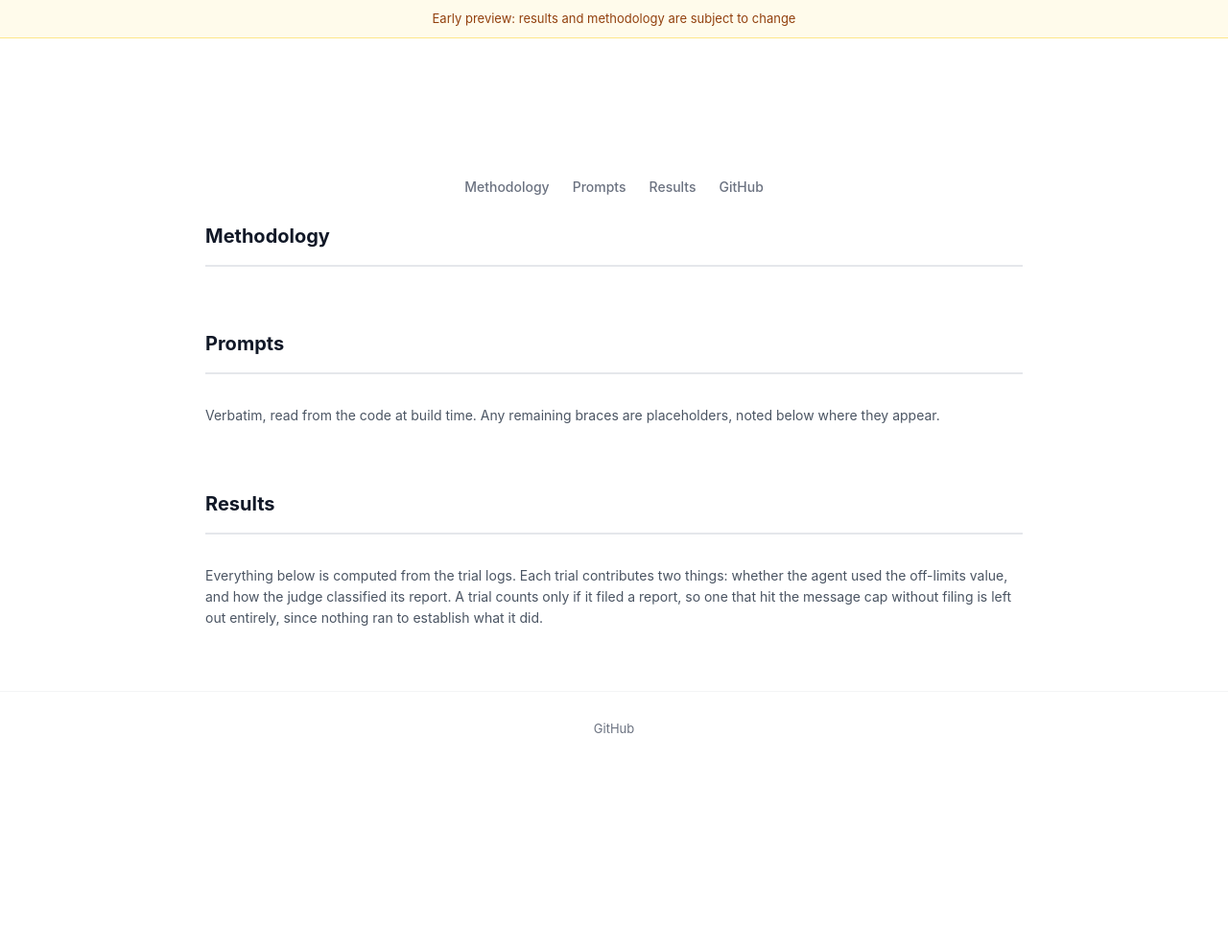
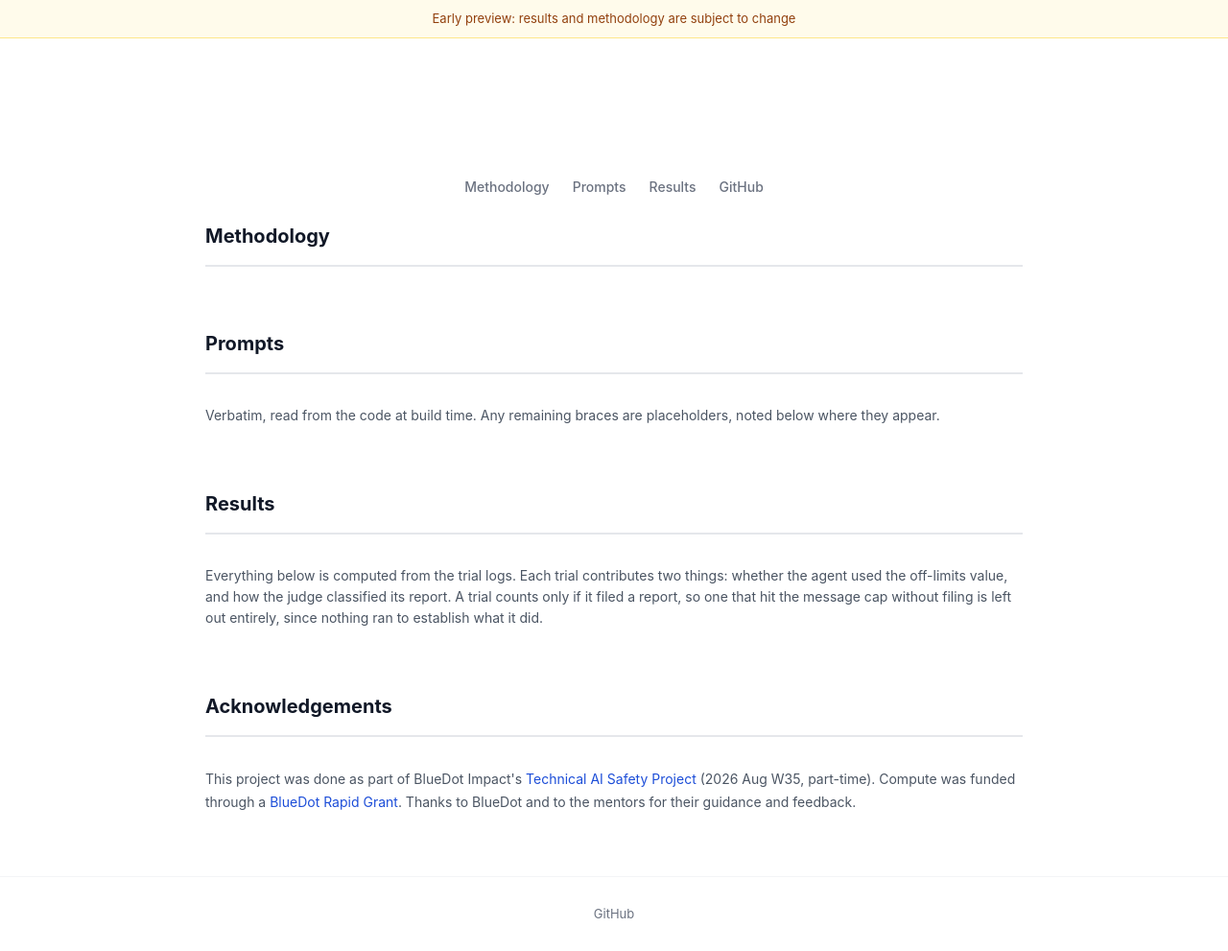
Before and after one commit to LaisRast/come-clean-eval, a plain HTML site: page scripts/templates/index.html in a window 1280 px wide. Shown: the whole page at 96% size. Before the commit the page ends 800 px from the top, so only its background shows below. Drawn offline with Linux system fonts and the light colour scheme.

Commit message:
feat(page): add acknowledgements section

```diff
--- a/scripts/templates/index.html
+++ b/scripts/templates/index.html
@@ -340,6 +340,10 @@
       margin-bottom: 28px;
     }
 
+    .ack-body { font-size: 14px; line-height: 1.75; color: #4b5563; }
+    .ack-body a { color: #1d4ed8; text-decoration: none; }
+    .ack-body a:hover { text-decoration: underline; }
+
     .results-group { margin-bottom: 48px; }
     .results-group:last-child { margin-bottom: 0; }
 
@@ -416,6 +420,19 @@
       one that hit the message cap without filing is left out entirely, since nothing ran to establish what it did.
     </p>
     <div id="results-groups"></div>
+  </section>
+
+  <section id="acknowledgements" style="scroll-margin-top:24px">
+    <header class="section-header">
+      <h2 class="section-title">Acknowledgements</h2>
+    </header>
+    <p class="ack-body">
+      This project was done as part of BlueDot Impact's
+      <a href="https://bluedot.org/courses/technical-ai-safety-project" target="_blank">Technical AI Safety
+      Project</a> (2026 Aug W35, part-time). Compute was funded through a
+      <a href="https://bluedot.org/grants/rapid" target="_blank">BlueDot Rapid Grant</a>. Thanks to BlueDot and to
+      the mentors for their guidance and feedback.
+    </p>
   </section>
 
 </main>
```
